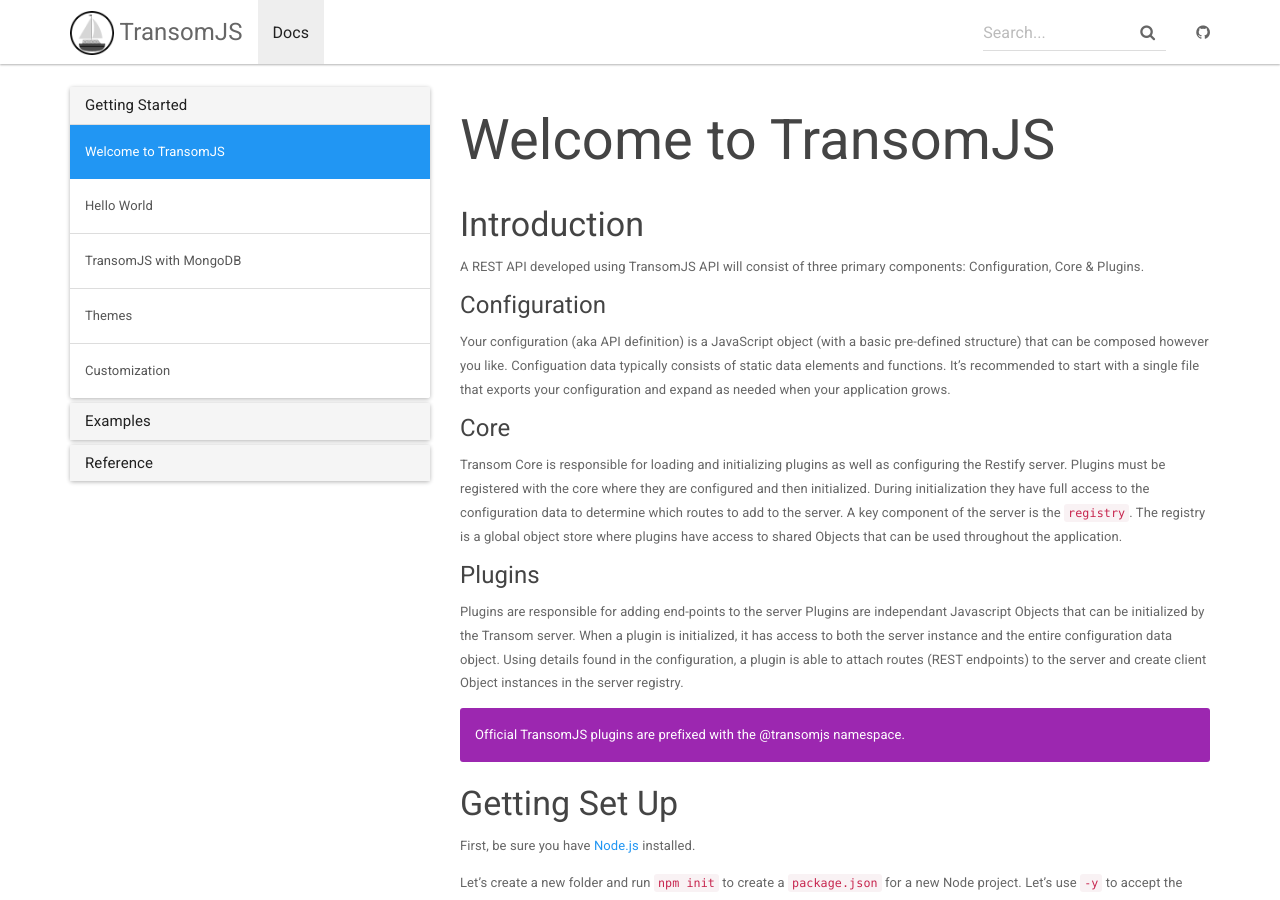
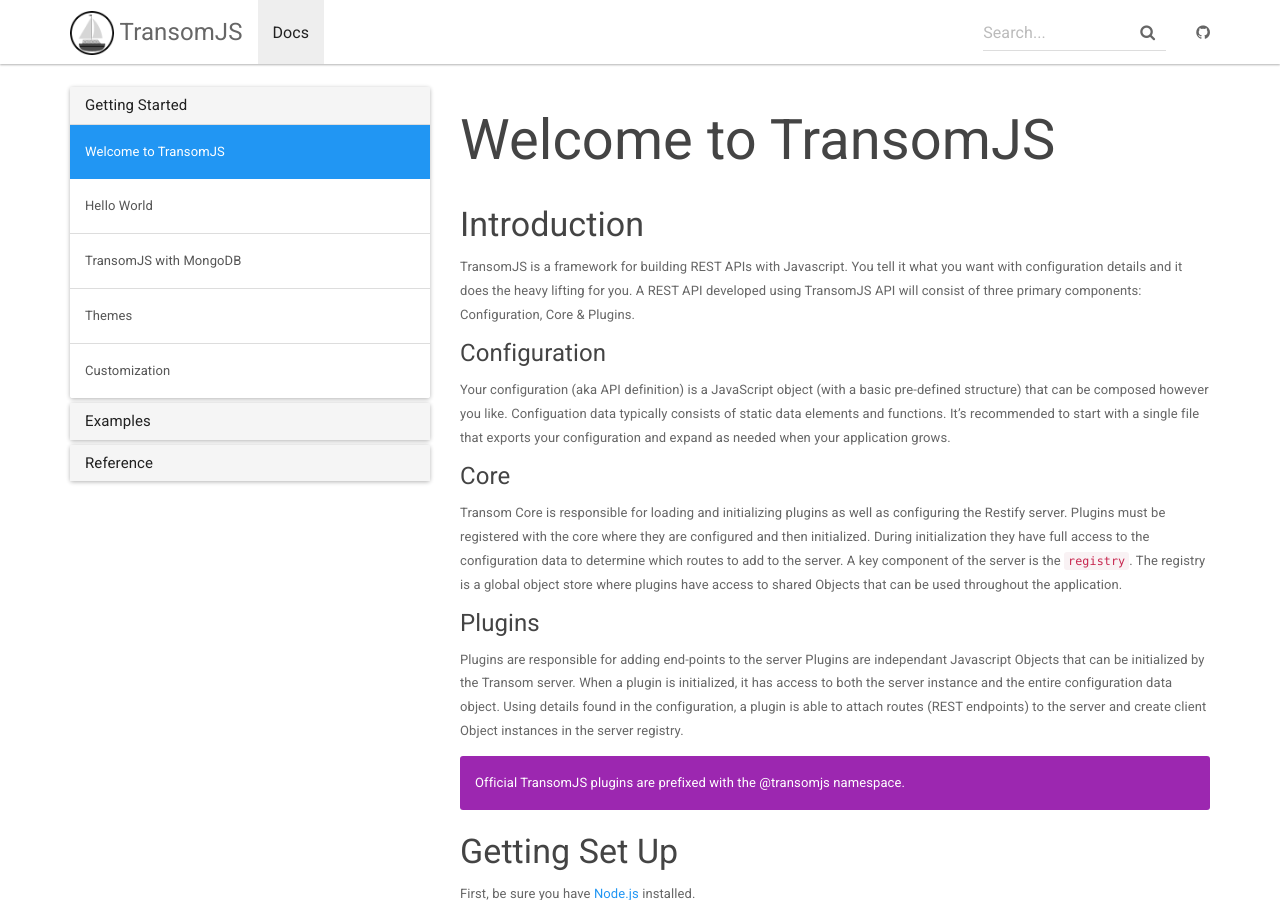
Before and after one commit to transomjs/transomjs.github.io, a Jekyll site: the page built from _docs/index.md, in a window 1280 px wide and 900 px high. Built offline with Jekyll 4.4.1, drawn with Linux system fonts in a browser that asks for light colours; nearby versions of some CDN libraries.

Commit message:
adding intro - not done

```diff
--- a/_docs/index.md
+++ b/_docs/index.md
@@ -5,7 +5,7 @@
 ---
 
 ### Introduction
-<!-- Every Transom API follows the same pattern. We'll explain that pattern here and continue with a few simple examples. -->
+TransomJS is a framework for building REST APIs with Javascript. You tell it what you want with configuration details and it does the heavy lifting for you.
 A REST API developed using TransomJS API will consist of three primary components: Configuration, Core & Plugins.
 
 #### Configuration
```
